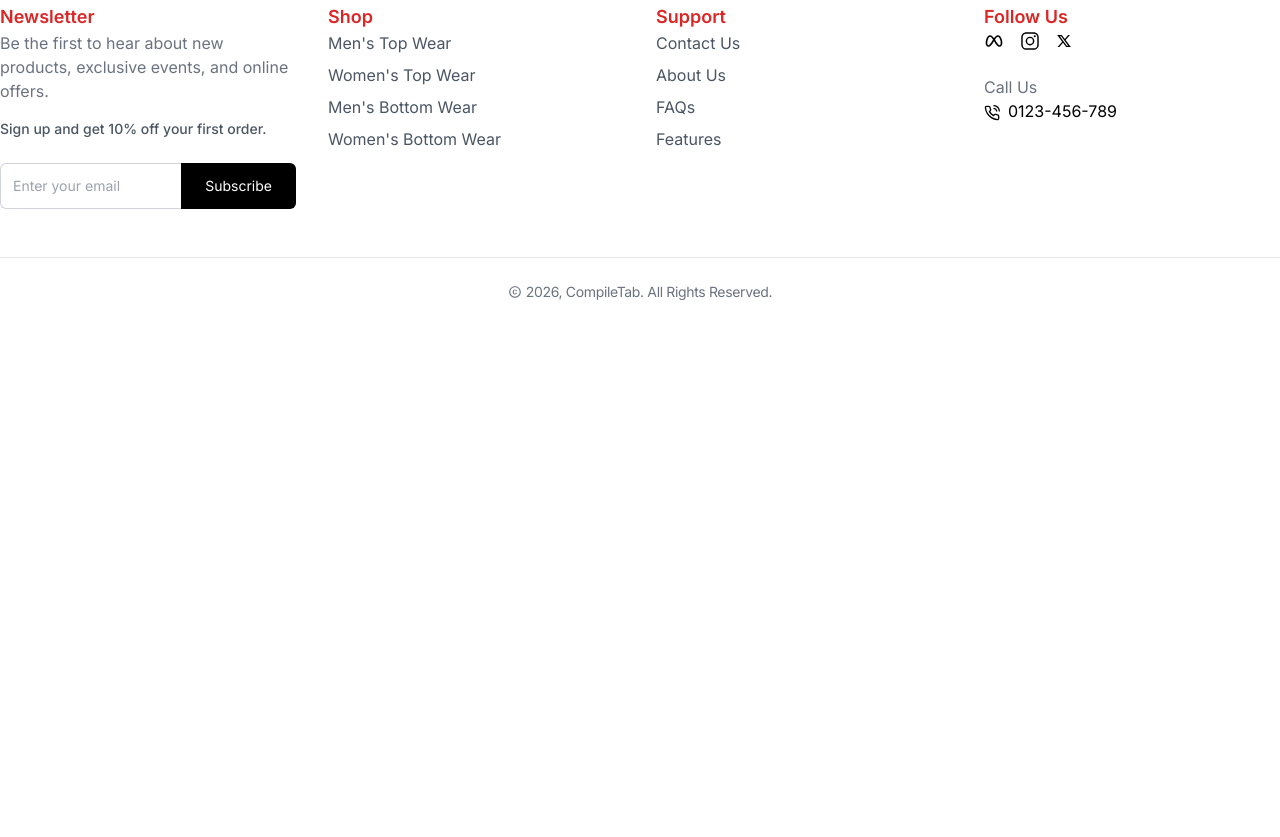
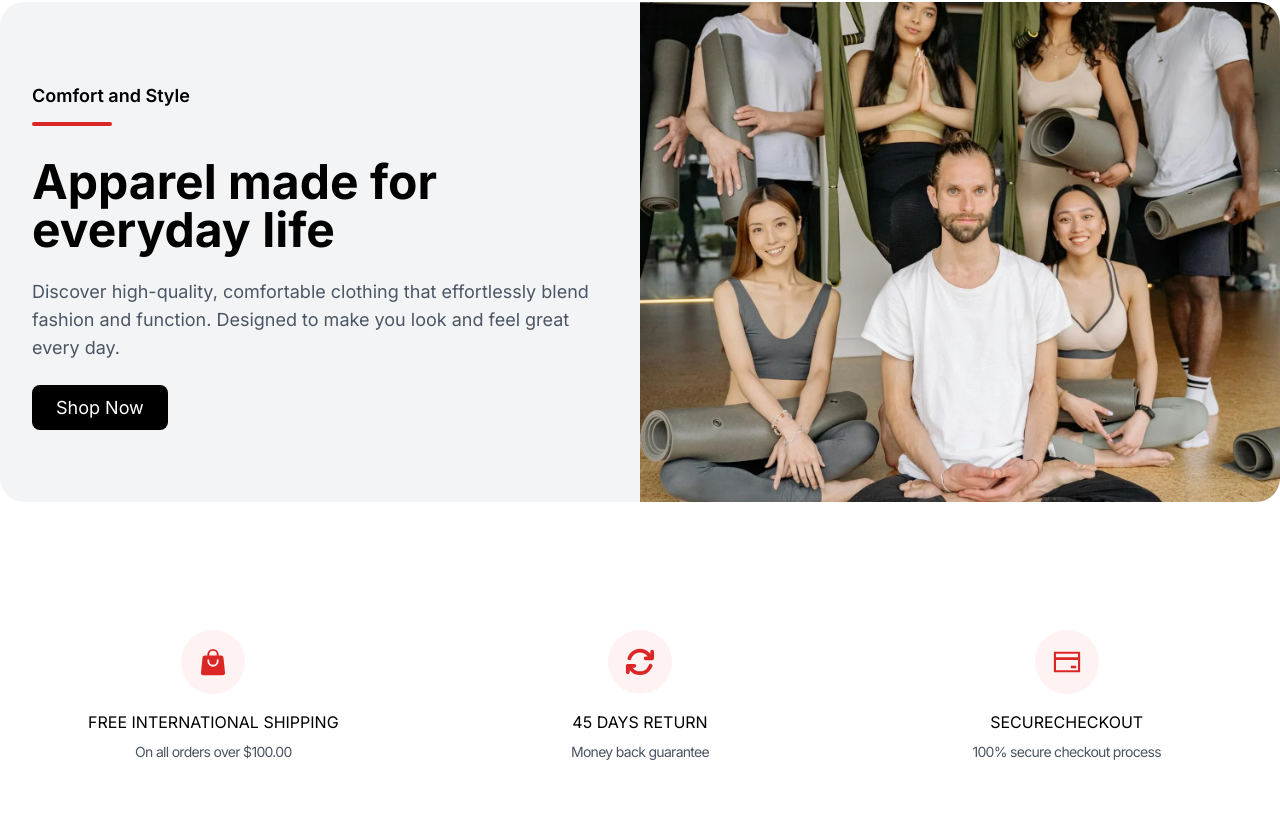
Before and after one commit to NehaShingi/urbanthread, a React (Vite) app in the folder frontend/: page / in a window 1280 px wide. Shown: the part 5043-5880 px from the top of the page. Before the commit the page ends 5393 px from the top, so only its background shows below. Built offline with nearby package versions, Linux system fonts and the light colour scheme.

Commit message:
Implement featured collection and features section UI

```diff
--- /dev/null
+++ b/frontend/src/components/Products/FeaturedCollection.jsx
@@ -0,0 +1,43 @@
+import { Link } from "react-router-dom";
+import featured from "../../assets/featured.webp";
+
+const FeaturedCollection = () => {
+  return (
+    <section className="py-12 px-4 lg:px-0">
+      <div className="container mx-auto flex flex-col-reverse lg:flex-row items-center bg-gray-100 rounded-3xl">
+        {/*Left Content */}
+        <div className="lg:w-1/2 p-8 text-center lg:text-left">
+          <h2 className="text-lg font-semibold text-fray-700 mb-2">
+            Comfort and Style
+          </h2>
+          <div className="w-20 h-1 bg-red-600 mt-3 mb-8 rounded-full mx-auto lg:mx-0"></div>
+          <h2 className="text-4xl lg:text-5xl font-bold mb-6">
+            Apparel made for everyday life
+          </h2>
+          <p className="text-lg text-gray-600 mb-8">
+            Discover high-quality, comfortable clothing that effortlessly blend
+            fashion and function. Designed to make you look and feel great every
+            day.
+          </p>
+          <Link
+            to="/collections/all"
+            className="bg-black text-white px-6 py-3 rounded-lg text-lg hover:bg-gray-800 hover:bg-red-500 transition-colors duration-300"
+          >
+            Shop Now
+          </Link>
+        </div>
+
+        {/*Right Content */}
+        <div className="lg:w-1/2">
+          <img
+            src={featured}
+            alt="Featured Collection"
+            className="w-full h-[500px] object-cover lg:rounded-tr-3xl lg:rounded-br-3xl"
+          />
+        </div>
+      </div>
+    </section>
+  );
+};
+
+export default FeaturedCollection;
--- /dev/null
+++ b/frontend/src/components/Products/FeaturesSection.jsx
@@ -0,0 +1,47 @@
+import { HiShoppingBag } from "react-icons/hi2";
+import { FaArrowsRotate } from "react-icons/fa6";
+import { AiOutlineCreditCard } from "react-icons/ai";
+const FeaturesSection = () => {
+  return (
+    <section className="py-20 px-4 bg-white">
+      <div className="container mx-auto grid grid-cols-1 md:grid-cols-3 gap-8 text-xenter">
+        {/* Feature 1 */}
+        <div className="flex flex-col items-center">
+          <div className="w-16 h-16 flex items-center justify-center rounded-full bg-red-50 mb-4">
+            <HiShoppingBag className="text-3xl text-red-600" />
+          </div>
+          <h4 className="tracking-tigheter mb-2">
+            FREE INTERNATIONAL SHIPPING
+          </h4>
+          <p className="text-gray-600 text-sm tracking-tighter">
+            On all orders over $100.00
+          </p>
+        </div>
+
+        {/* Feature 2 */}
+        <div className="flex flex-col items-center">
+          <div className="w-16 h-16 flex items-center justify-center rounded-full bg-red-50 mb-4">
+            <FaArrowsRotate className="text-3xl text-red-600" />
+          </div>
+          <h4 className="tracking-tigheter mb-2">45 DAYS RETURN</h4>
+          <p className="text-gray-600 text-sm tracking-tighter">
+            Money back guarantee
+          </p>
+        </div>
+
+        {/* Feature 3 */}
+        <div className="flex flex-col items-center">
+          <div className="w-16 h-16 flex items-center justify-center rounded-full bg-red-50 mb-4">
+            <AiOutlineCreditCard className="text-3xl text-red-600" />
+          </div>
+          <h4 className="tracking-tigheter mb-2">SECURECHECKOUT</h4>
+          <p className="text-gray-600 text-sm tracking-tighter">
+            100% secure checkout process
+          </p>
+        </div>
+      </div>
+    </section>
+  );
+};
+
+export default FeaturesSection;
--- a/frontend/src/pages/Home.jsx
+++ b/frontend/src/pages/Home.jsx
@@ -1,4 +1,6 @@
 import Hero from "../components/Layout/Hero.jsx";
+import FeaturedCollection from "../components/Products/FeaturedCollection.jsx";
+import FeaturesSection from "../components/Products/FeaturesSection.jsx";
 import GenderCollectionSection from "../components/Products/GenderCollectionSection.jsx";
 import NewArrivals from "../components/Products/NewArrivals.jsx";
 import ProductDetails from "../components/Products/ProductDetails.jsx";
@@ -73,6 +75,9 @@
         <div className="w-20 h-1 bg-red-600 mx-auto mt-3 rounded-full mb-4"></div>
         <ProductGrid products={placeholderProducts} />
       </div>
+
+      <FeaturedCollection />
+      <FeaturesSection />
     </div>
   );
 };
```
